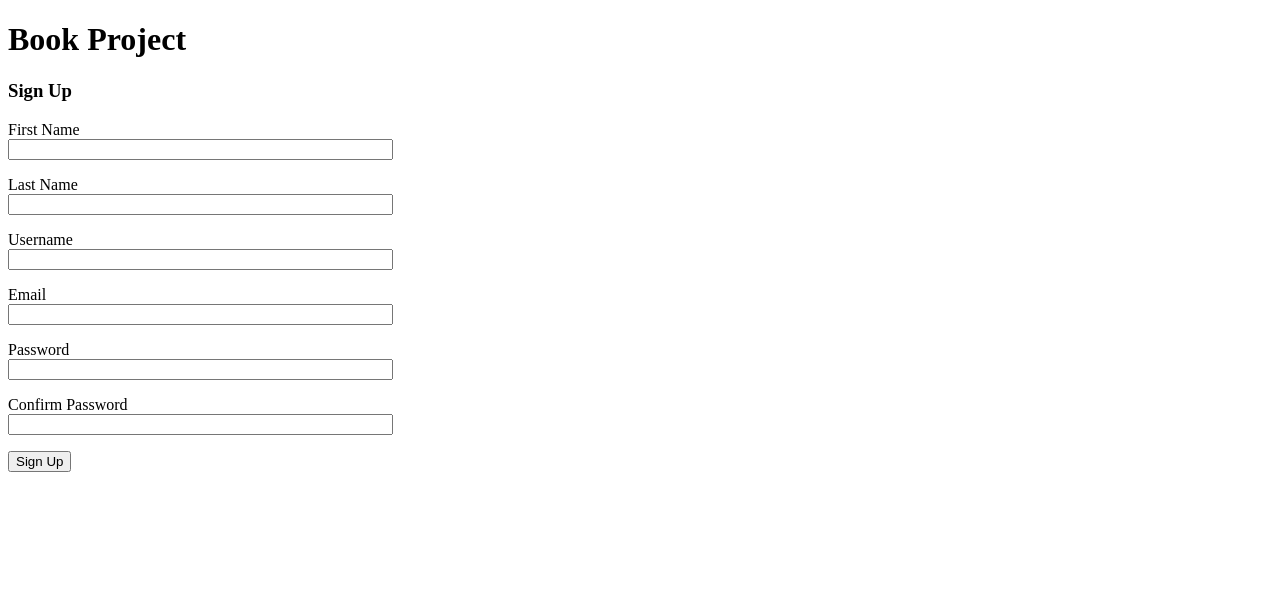
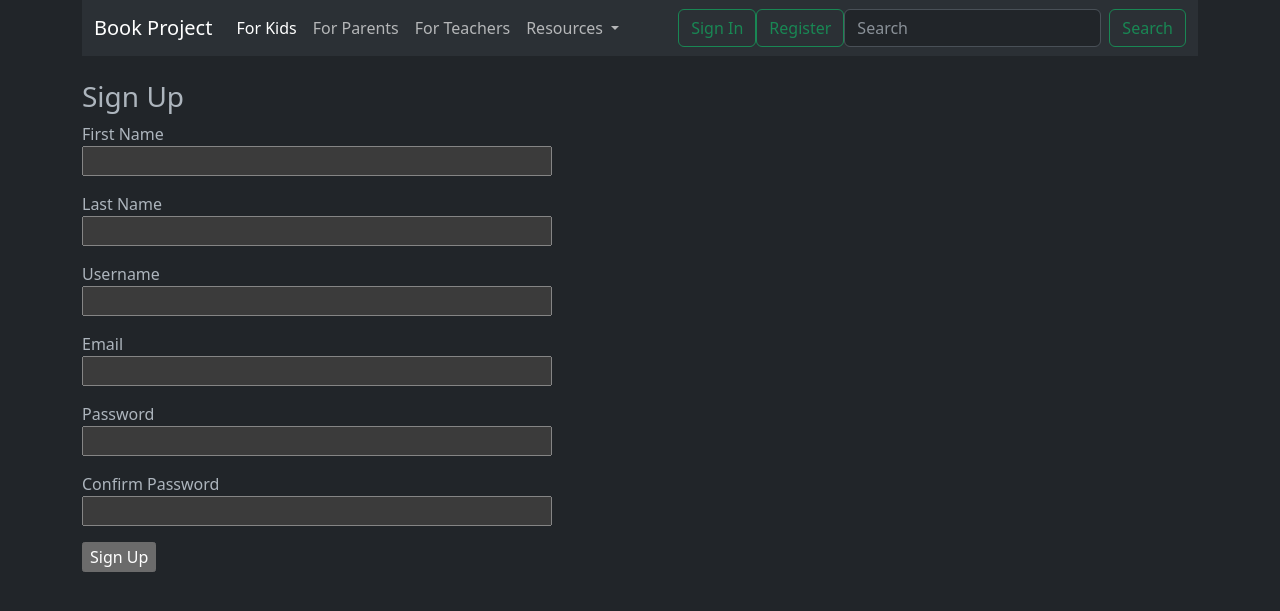
Before and after one commit to mknudson2/book-project, a Flask app: page /register in a window 1280 px wide. Shown: the top 611 px of the page. Run offline with Flask 3, Linux system fonts and the light colour scheme.

Commit message:
created and linked database while adding some elements like navbar and form updates

```diff
--- a/Config.py
+++ b/Config.py
@@ -2,3 +2,4 @@ import os
 
 class Config:
     SECRET_KEY = os.environ.get('SECRET_KEY')
+    SQLALCHEMY_DATABASE_URI = os.environ.get('DATABASE_URL')
--- a/app/__init__.py
+++ b/app/__init__.py
@@ -1,8 +1,12 @@
 from flask import Flask
+from flask_sqlalchemy import SQLAlchemy
+from flask_migrate import Migrate
 from Config import Config
 
 app = Flask(__name__)
 app.config.from_object(Config)
+db = SQLAlchemy(app)
+migrate = Migrate(app, db)
 
 
 
--- a/app/routes.py
+++ b/app/routes.py
@@ -1,4 +1,4 @@
-from flask import render_template
+from flask import render_template, flash, redirect
 from app import app #connects with instance of app in the __init__file of the app folder
 from app.forms import LoginForm, RegisterForm
 
@@ -16,15 +16,23 @@ def home(): #viewer function (i.e., determines what will be viewed at the given
 
 
 
-@app.route('/signin')
+@app.route('/signin', methods=["GET", "POST"])
 def sign_in():
     login_form = LoginForm() #creating an instance of the imported class
+    if login_form.validate_on_submit():
+        flash(f'{login_form.email.data} has logged in!', category='success')
+        return redirect('/')
     return render_template('signin.jinja', title='Sign In', form = login_form)
 
 
-@app.route('/register')
+@app.route('/register', methods=["GET", "POST"])
 def sign_up():
     register_form = RegisterForm()
+    if register_form.validate_on_submit():
+        first_name = register_form.first_name.data
+        username = register_form.username.data
+        flash(f'{first_name if first_name else username} has registered!', category='success')
+        return redirect('/')
     return render_template('register.jinja', title="Sign Up", form = register_form)
 
 
--- a/app/templates/base.jinja
+++ b/app/templates/base.jinja
@@ -1,5 +1,5 @@
 <!DOCTYPE html>
-<html lang="en">
+<html lang="en" data-bs-theme="dark">
 <head>
     <meta charset="UTF-8">
     <meta name="viewport" content="width=device-width, initial-scale=1.0">
@@ -10,10 +10,21 @@
         Book Project
         {% endif %}
     </title>
+    <link rel="stylesheet" href="	https://cdn.jsdelivr.net/npm/bootstrap@5.3.0/dist/css/bootstrap.min.css">
+    <script src="https://cdn.jsdelivr.net/npm/bootstrap@5.3.0/dist/js/bootstrap.bundle.min.js" defer></script>
 </head>
-<body>
-    <nav></nav>
-    <h1>Book Project</h1>
+<body class="container">
+    {% include "navbar.jinja" %}
+    {% with messages=get_flashed_messages(with_categories=true) %}
+        {% for category, message in messages %}
+
+        <div class="alert alert-{{ category }} alert-dismissible fade show" role="alert">
+            <strong>{{category.title()}}</strong> {{ message }}
+            <button type="button" class="btn-close" data-bs-dismiss="alert" aria-label="Close"></button>
+        </div>
+
+        {% endfor %}
+    {% endwith %}
 
     {% block content %}
 
--- /dev/null
+++ b/app/templates/navbar.jinja
@@ -0,0 +1,38 @@
+<nav class="navbar navbar-expand-lg bg-body-tertiary mb-4">
+  <div class="container-fluid">
+    <a class="navbar-brand" href="/">Book Project</a>
+    <button class="navbar-toggler" type="button" data-bs-toggle="collapse" data-bs-target="#navbarSupportedContent" aria-controls="navbarSupportedContent" aria-expanded="false" aria-label="Toggle navigation">
+      <span class="navbar-toggler-icon"></span>
+    </button>
+    <div class="collapse navbar-collapse" id="navbarSupportedContent">
+      <ul class="navbar-nav me-auto mb-2 mb-lg-0">
+        <li class="nav-item">
+          <a class="nav-link active" aria-current="page" href="/for_kids">For Kids</a>
+        </li>
+        <li class="nav-item">
+          <a class="nav-link" href="/for_parents">For Parents</a>
+        </li>
+        <li class="nav-item">
+          <a class="nav-link" href="/for_teachers">For Teachers</a>
+        </li>
+        <li class="nav-item dropdown">
+          <a class="nav-link dropdown-toggle" href="#" role="button" data-bs-toggle="dropdown" aria-expanded="false">
+            Resources
+          </a>
+          <ul class="dropdown-menu">
+            <li><a class="dropdown-item" href="/books">Books</a></li>
+            <li><a class="dropdown-item" href="/authors">Authors</a></li>
+            {# <li><hr class="dropdown-divider"></li> #}
+            {# <li><a class="dropdown-item" href="/schools">Schools</a></li> #}
+          </ul>
+        </li>
+      </ul>
+      <a class="btn btn-outline-success" type="submit" href="/signin">Sign In</a>
+      <a class="btn btn-outline-success" type="button" href="/register">Register</a>
+      <form class="d-flex" role="search">
+        <input class="form-control me-2" type="search" placeholder="Search" aria-label="Search">
+        <button class="btn btn-outline-success" type="submit">Search</button>
+      </form>
+    </div>
+  </div>
+</nav>
--- a/app/templates/register.jinja
+++ b/app/templates/register.jinja
@@ -3,30 +3,50 @@
 {% block content %} {#matches with base.jinja to signal unique content respective to the page.#}
 
 <h3>Sign Up</h3>
+<form action="" method="POST" novalidate>
     {{ form.hidden_tag() }}
     <p>
         {{ form.first_name.label }}<br>
         {{form.first_name(size=45)}}
+        {% for error in form.first_name.errors %}
+            <span> {{ error }} </span>
+        {% endfor %}
     </p>
     <p>
         {{ form.last_name.label }}<br>
         {{form.last_name(size=45)}}
+        {% for error in form.last_name.errors %}
+            <span> {{ error }} </span>
+        {% endfor %}
     </p>
     <p>
         {{ form.username.label }}<br>
         {{form.username(size=45)}}
+        {% for error in form.username.errors %}
+            <span> {{ error }} </span>
+        {% endfor %}
     </p>
     <p>
         {{ form.email.label }}<br>
         {{form.email(size=45)}}
+        {% for error in form.email.errors %}
+            <span> {{ error }} </span>
+        {% endfor %}
     </p>
     <p>
         {{ form.password.label }}<br>
         {{form.password(size=45)}}
+        {% for error in form.password.errors %}
+            <span> {{ error }} </span>
+        {% endfor %}
     </p>
     <p>
         {{ form.verify_password.label }}<br>
         {{form.verify_password(size=45)}}
+        {% for error in form.verify_password.errors %}
+            <span> {{ error }} </span>
+        {% endfor %}
     </p>
     <p>{{ form.submit }}</p>
+</form>
 {% endblock content %}
```
Also changed, not shown: app/templates/signin.jinja (+8 -1 lines), requirements.txt (+7 -0 lines), README.md, app/models.py (added), 1 other file. Lines whose indentation alone changed are shown as unchanged.
